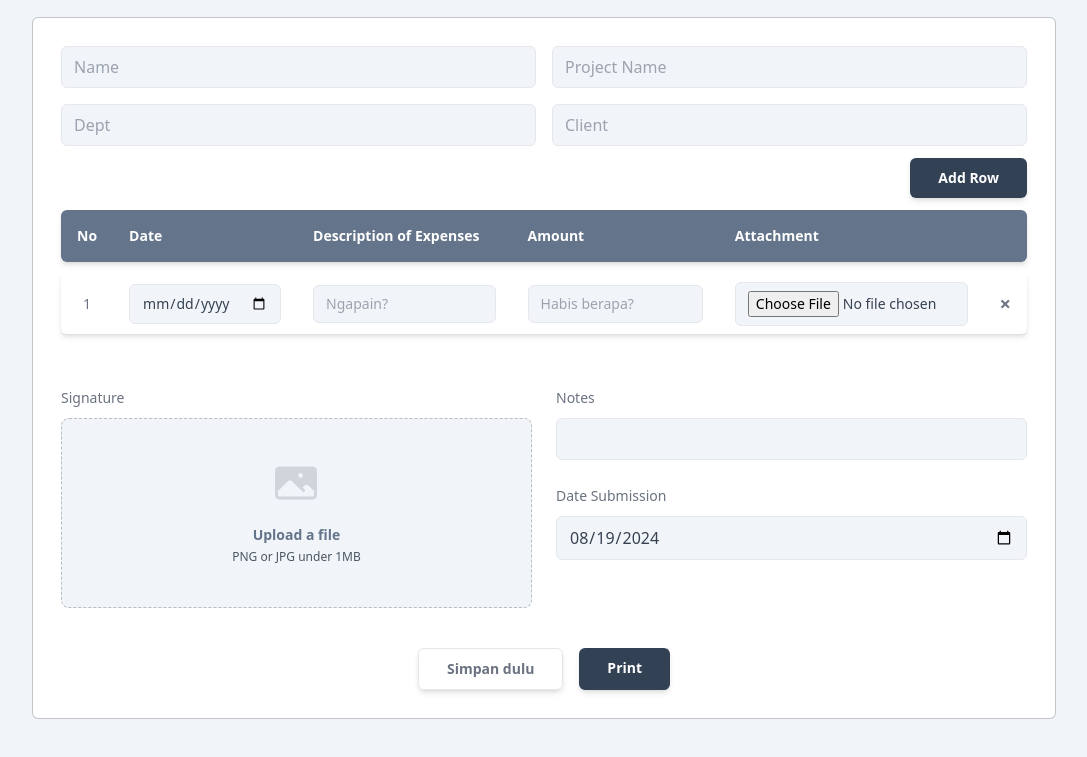
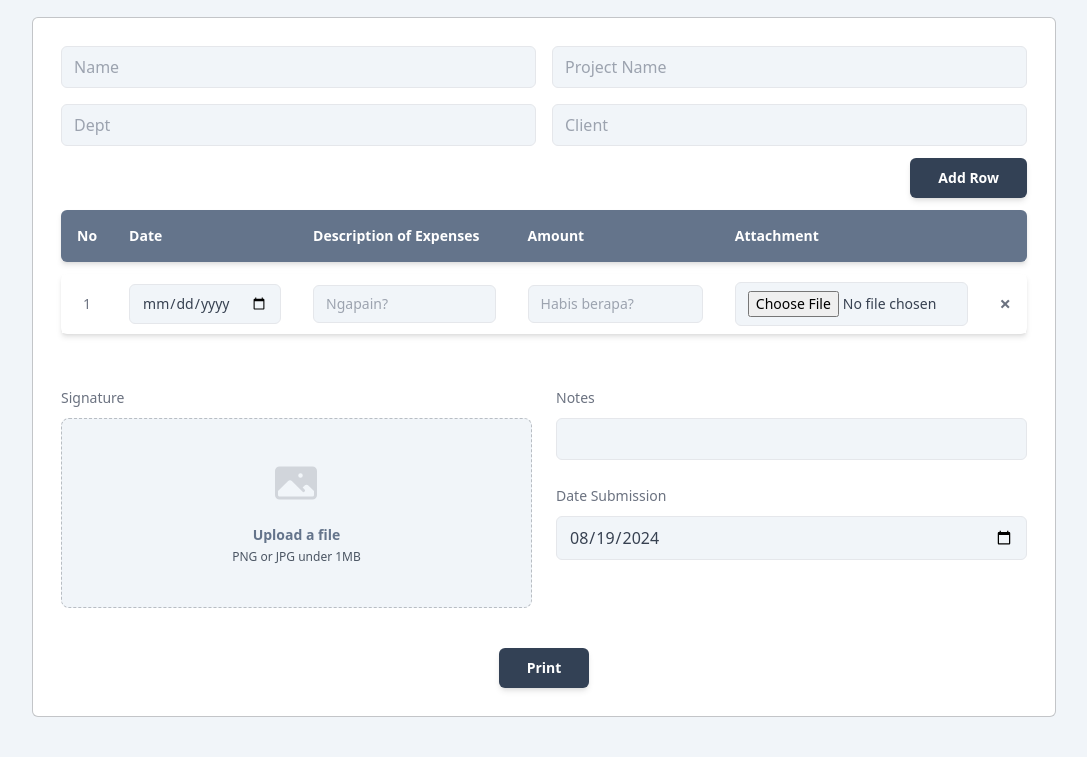
Before and after one commit to rido-alfa/merembes, a plain HTML site: page index.html in a window 1280 px wide. Shown: the part 99-856 px from the top of the page, without its empty margins (96-1183 px from the left). Drawn offline with nearby package versions, Linux system fonts and the light colour scheme; a web font is replaced by a local one.

Commit message:
delete save

```diff
--- a/index.html
+++ b/index.html
@@ -122,7 +122,6 @@
                     </div>
 
                     <div class="flex justify-center gap-4">
-                        <button type="button" id="save" class="rounded-md px-7 py-2.5 text-sm font-semibold text-gray-500 border shadow-md hover:bg-slate-500 hover:text-white focus-visible:outline focus-visible:outline-2 focus-visible:outline-offset-2 focus-visible:outline-indigo-600">Simpan dulu</button>
                         <a
                             href="print.html"
                             id="print"
```
